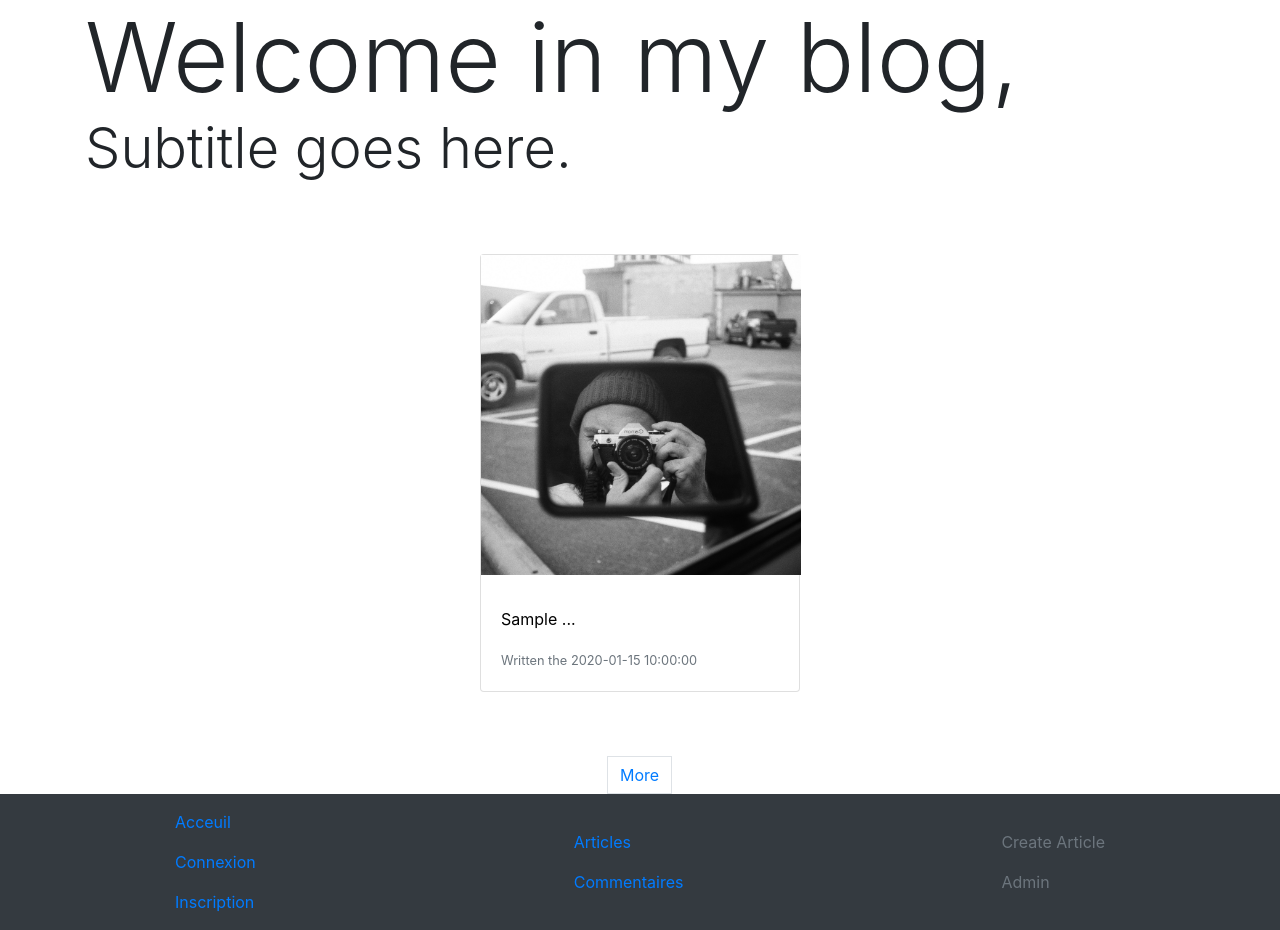
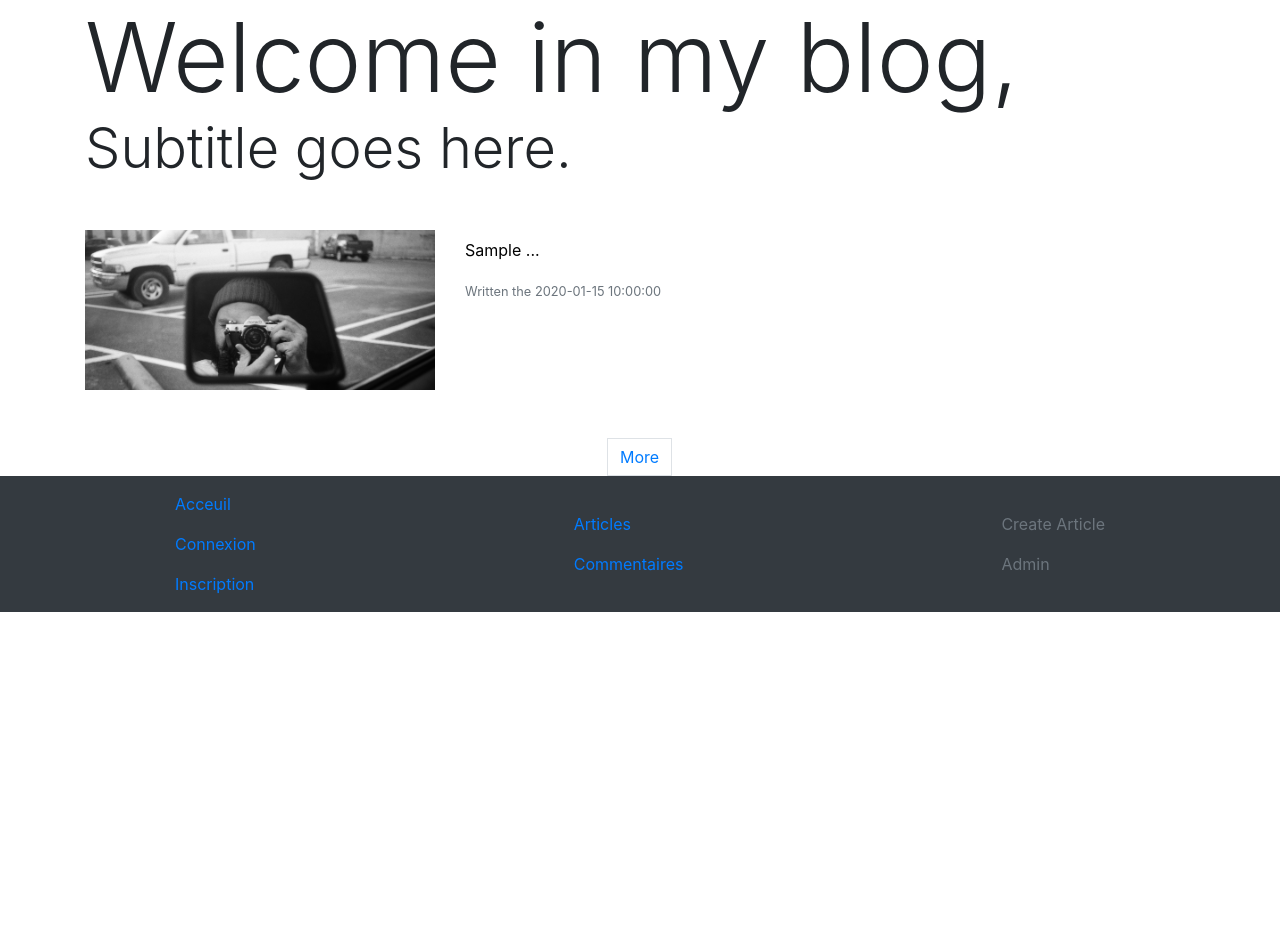
Before and after one commit to robin-arbona/blog, a PHP site: page /blog/view/articles.php in a window 1280 px wide. Shown: the part 104-1034 px from the top of the page. After the commit the page ends 716 px from the top, so only its background shows below. Run offline with PHP 8.4, Linux system fonts and the light colour scheme; tables that the repository leaves empty hold one stand-in row (values such as "Sample post"); data that the repository does not hold is empty.

Commit message:
Articles.php formated

```diff
--- a/classes/ArticlesEntity.php
+++ b/classes/ArticlesEntity.php
@@ -24,4 +24,14 @@ class ArticlesEntity
         $extract .= ' ...';
         return $extract;
     }
+
+    public function getLink()
+    {
+        return 'article.php?id=' . $this->id;
+    }
+
+    public function getImgPth()
+    {
+        return '../public/image/article_mainpic_' . $this->id . '.jpg';
+    }
 }
--- a/public/css/style.css
+++ b/public/css/style.css
@@ -3,6 +3,11 @@
     width: 20rem;
     height: 20rem;
 }
+
+.centered-and-cropped--small {
+    height: 10rem;
+}
+
 .no-text-decoration {
     text-decoration: none !important;
     color: black !important;
--- a/view/articles.php
+++ b/view/articles.php
@@ -32,23 +32,19 @@ require_once('template/header.php');
 <div class="container">
     <h1 class="display-1 mt-5 mb-0">Welcome in my blog,</h1>
     <h2 class="display-4 mt-0">Subtitle goes here.</h2>
-    <div class="row align-items-start justify-content-center">
-        <?php
-        foreach ($articles as $article) { ?>
-            <div class="col row justify-content-center my-5">
-                <a href="article.php?id=<?= $article->id ?>" class="card m-3 no-text-decoration" style="width: 20rem;">
-                    <img class="centered-and-cropped" src="../public/image/article_mainpic_<?= $article->id ?>.jpg" class="card-img-top" alt="...">
+    <?php
+    foreach ($articles as $article) { ?>
+        <a href="<?= $article->getLink() ?>" class="row justify-content-center my-5 no-text-decoration">
+            <img class="col-12 col-sm-4 centered-and-cropped centered-and-cropped--small" src="<?= $article->getImgPth() ?>" class="col" alt="...">
 
-                    <div class="card-body">
-                        <h5 class="card-title"><?= $article->title ?></h5>
-                        <p class="card-text"><?= $article->getExtract() ?></p>
-                        <p class="card-text"><small class="text-muted">Written the <?= $article->date ?></small></p>
-                    </div>
-                </a>
+            <div class="col-12 col-sm-8">
+                <h5 class="title"><?= $article->title ?></h5>
+                <p class="text"><?= $article->getExtract() ?></p>
+                <p class="text"><small class="text-muted">Written the <?= $article->date ?></small></p>
             </div>
-        <?php
-        } ?>
-    </div>
+        </a>
+    <?php
+    } ?>
 
     <div class="row align-items-start justify-content-center">
         <a class="page-link" href="index.php?page=articles&start=1">More</a>
--- a/view/index.php
+++ b/view/index.php
@@ -22,8 +22,8 @@ require_once('template/header.php');
         <?php
         foreach ($articles as $article) { ?>
             <div class="col row justify-content-center my-5">
-                <a href="article.php?id=<?= $article->id ?>" class="card m-3 no-text-decoration" style="width: 20rem;">
-                    <img class="centered-and-cropped" src="../public/image/article_mainpic_<?= $article->id ?>.jpg" class="card-img-top" alt="...">
+                <a href="<?= $article->getLink() ?>" class="card m-3 no-text-decoration" style="width: 20rem;">
+                    <img class="centered-and-cropped" src="<?= $article->getImgPth() ?>" class="card-img-top" alt="...">
 
                     <div class="card-body">
                         <h5 class="card-title"><?= $article->title ?></h5>
@@ -37,7 +37,7 @@ require_once('template/header.php');
     </div>
 
     <div class="row align-items-start justify-content-center">
-        <a class="page-link" href="index.php?page=articles&start=1">More</a>
+        <a class="page-link" href="articles.php">More</a>
     </div>
 
 </div>
```
